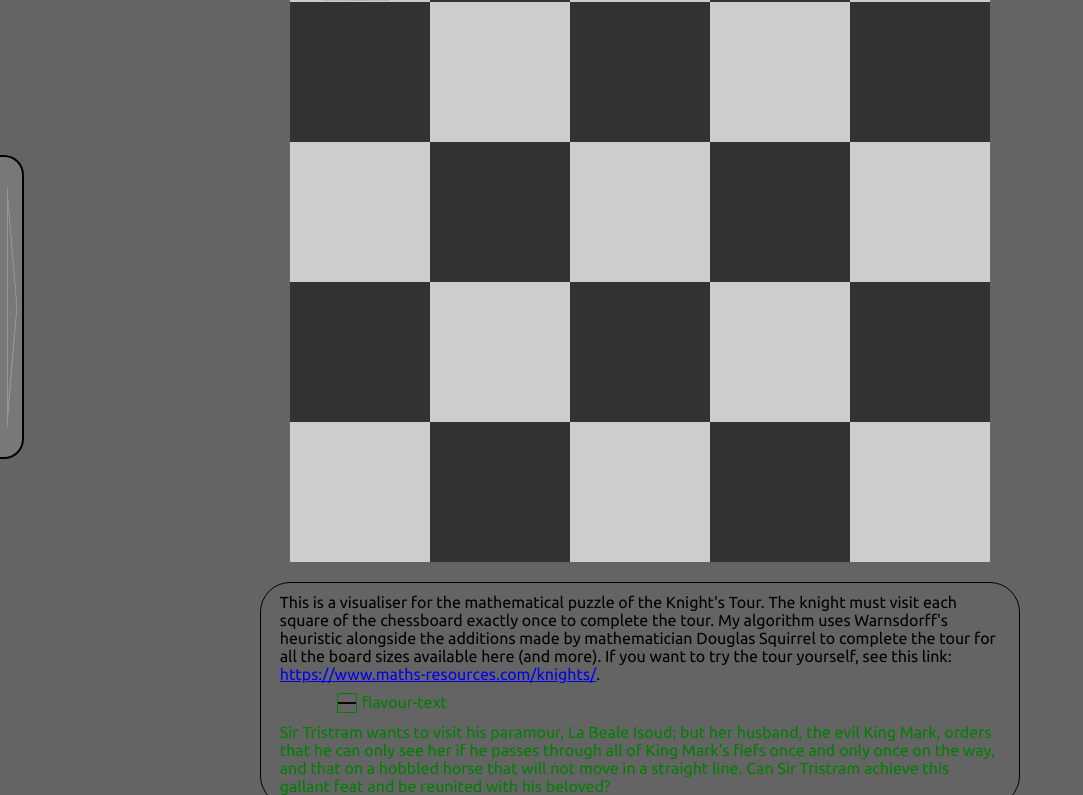
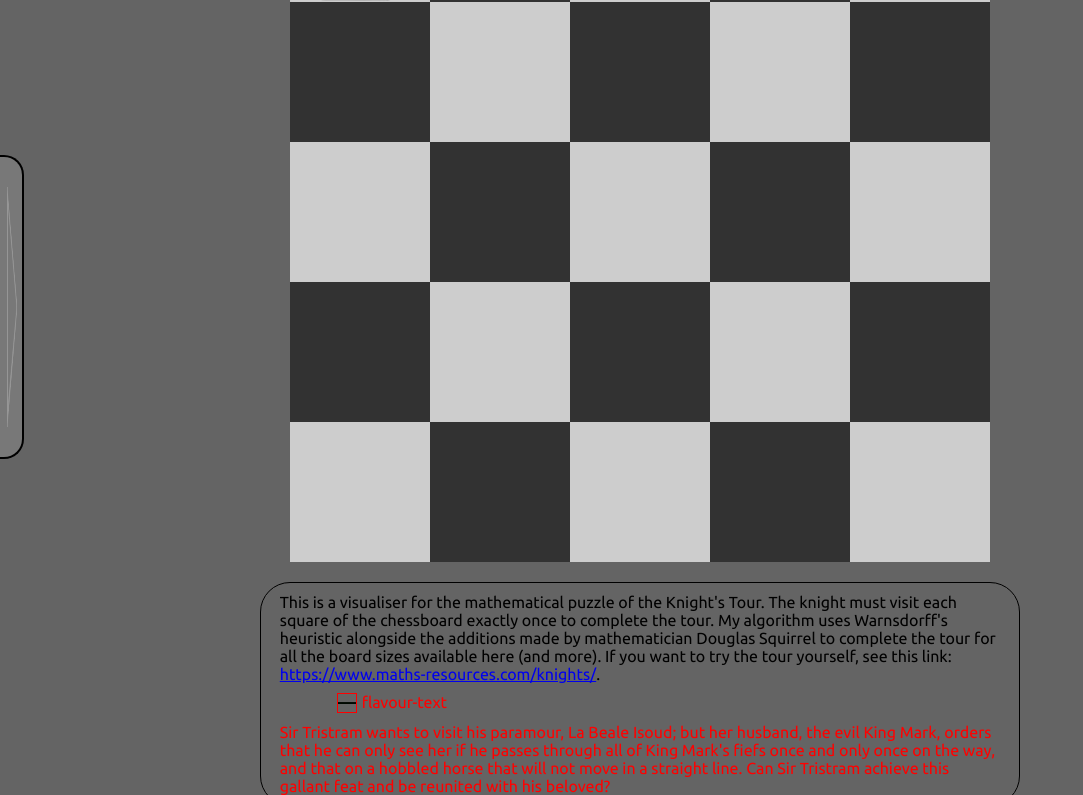
Before and after one commit to WShawUK/knights-tour, a plain HTML site: page index.html in a window 1280 px wide. Both pictures are taken after a click on the button 346 px from the left and 849 px from the top of the page. Shown: the part 146-941 px from the top of the page, without its empty margins (0-1083 px from the left). Drawn offline with Linux system fonts and the light colour scheme.

Commit message:
Update knightsTour.css

```diff
--- a/knightsTour.css
+++ b/knightsTour.css
@@ -45,7 +45,7 @@ body {
 #flavour-text-button {
     width: 20px;
     height: 20px;
-    border: 1px green solid;
+    border: 1px red solid;
     background-color: transparent;
     background-image: url("flavour-icon-plus.png");
     background-position: center;
@@ -54,14 +54,14 @@ body {
 }
 
 #flavour-button-div p {
-    color: green;
+    color: red;
     margin: 0px;
     align-self: flex-start;
     margin-left: 5px;
 }
 
 #flavour-text {
-    color: green;
+    color: red;
     margin: auto;
     padding: 10px;
     width: 95%;
@@ -164,7 +164,7 @@ body {
     position: relative;
     bottom: 1px;
     right: 1px;
-    box-shadow: 3px 3px 5px rgba(0,0,0,0.2);
+    box-shadow: 3px 3px 5px rgba(0, 0, 0, 0.2);
 }
 
 #speed-icon {
@@ -185,7 +185,6 @@ body {
 }
 
 #tab-div:hover {
-
     background: linear-gradient(.25turn, rgb(120, 120, 120) 20%, rgb(140, 140, 140));
     transition: 0.2s;
 }
```
